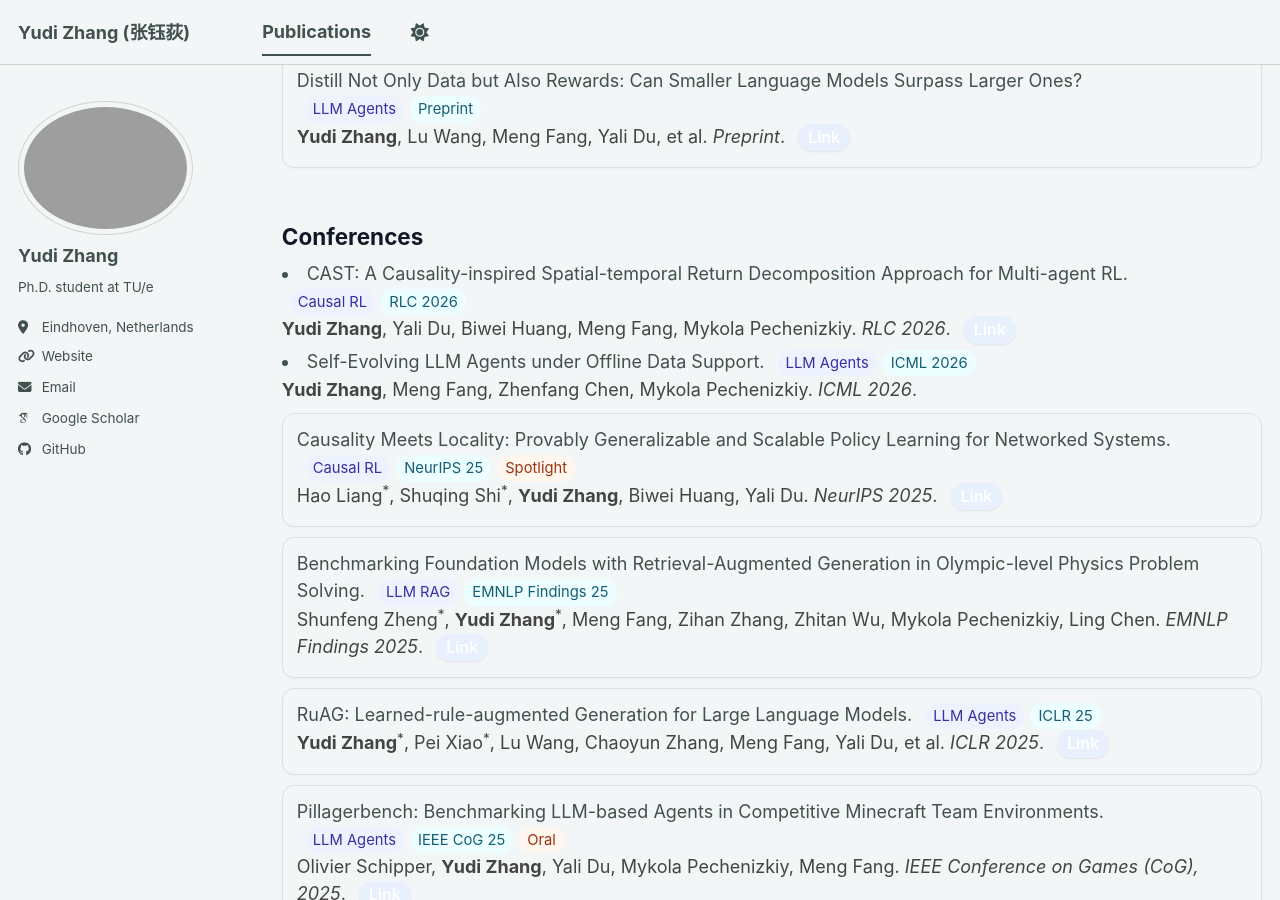
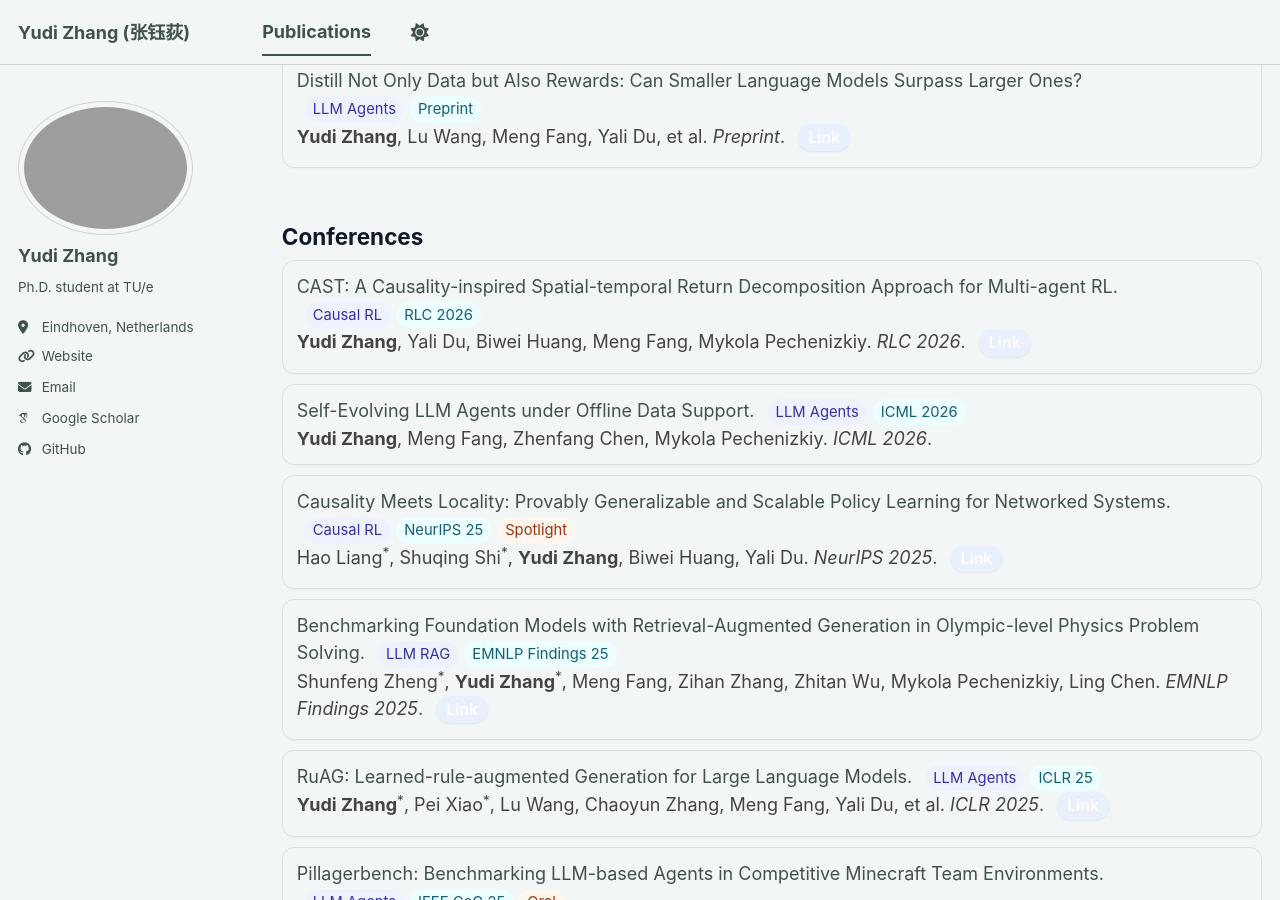
Before and after one commit to ReedZyd/ReedZyd.github.io, a Jekyll site: the page built from _pages/publications.html, in a window 1280 px wide and 900 px high, scrolled down 343 px. Built offline with Jekyll 4.4.1, drawn with Linux system fonts in a browser that asks for light colours; some web fonts are replaced; a script bundle is joined from its source files by our own code; library files that are not in the unit come from our copies.

Commit message:
Update publications.html

```diff
--- a/_pages/publications.html
+++ b/_pages/publications.html
@@ -232,7 +232,7 @@
 
   <h3>Conferences</h3>
 
-
+  <ul class="pub-list">
 
     <li>
       <span class="title">CAST: A Causality-inspired Spatial-temporal Return Decomposition Approach for Multi-agent RL.</span>
@@ -254,8 +254,6 @@
       <span class="meta"><strong>Yudi Zhang</strong>, Meng Fang, Zhenfang Chen, Mykola Pechenizkiy.</span>
       <span class="venue">ICML 2026</span>.
     </li>
-
-  <ul class="pub-list">
 
       <li>
       <span class="title">Causality Meets Locality: Provably Generalizable and Scalable Policy Learning for Networked Systems.</span>
```
Lines whose indentation alone changed are shown as unchanged.
